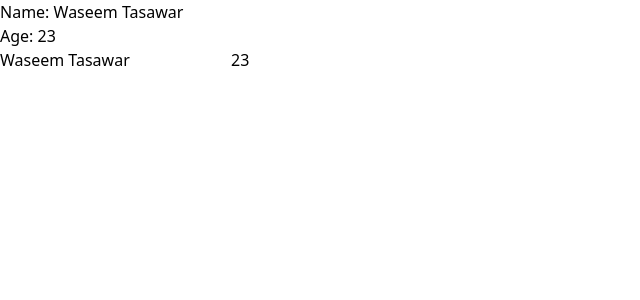
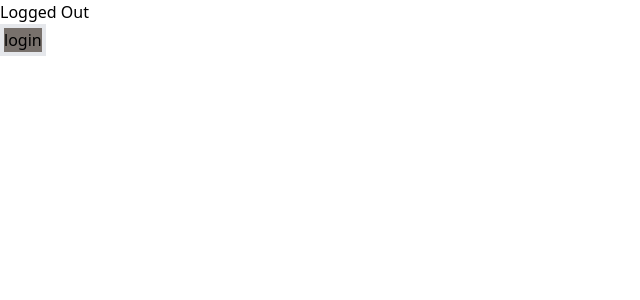
Before and after one commit to waseemtasawar/contextApiPractice, a React (Vite) app: page / in a window 1280 px wide. Shown: the top 300 px of the page, without its empty margins (0-640 px from the left). Built offline with nearby package versions, Linux system fonts and the light colour scheme.

Commit message:
Authentation process

```diff
--- a/src/App.jsx
+++ b/src/App.jsx
@@ -1,15 +1,31 @@
-import { useContext, useState } from "react";
+import { useState } from "react";
 import Child1 from "./component/Child1";
-import { MyContext } from "./store/MyContext";
+import { MyContext, AuthContext } from "./store/MyContext";
+import Auth from "./component/Auth";
 // import GrandChild1 from "./component/GrandChild1";
 
 function App() {
+  // for set Name and Age this is some other component
   const [name, setName] = useState("Waseem Tasawar");
   const [age, setAge] = useState(23);
+
+  // for Authentation  for some other component
+
+  const [isisAuthenticated, setIsisAuthenticated] = useState(false);
+  const login = () => setIsisAuthenticated(true);
+  const logout = () => setIsisAuthenticated(false);
   return (
-    <MyContext.Provider value={{ name, age, setName, setAge }}>
-      <Child1 />
-    </MyContext.Provider>
+    // for name and Age
+
+    // <MyContext.Provider value={{ name, age, setName, setAge }}>
+    //   <Child1 />
+    // </MyContext.Provider>
+
+    // for Auth
+
+    <AuthContext.Provider value={{ isisAuthenticated, login, logout }}>
+      <Auth />
+    </AuthContext.Provider>
   );
 }
 
--- /dev/null
+++ b/src/component/Auth.jsx
@@ -0,0 +1,20 @@
+import { useContext } from "react";
+
+import { AuthContext } from "../store/MyContext";
+
+const Auth = () => {
+  const { isisAuthenticated, login, logout } = useContext(AuthContext);
+  return (
+    <div>
+      <p>{isisAuthenticated ? "Logged In" : "Logged Out"}</p>
+      <button
+        className="border-4 bg-stone-500"
+        onClick={isisAuthenticated ? logout : login}
+      >
+        {isisAuthenticated ? "logout" : "login"}
+      </button>
+    </div>
+  );
+};
+
+export default Auth;
--- a/src/store/MyContext.jsx
+++ b/src/store/MyContext.jsx
@@ -6,3 +6,9 @@ export const MyContext = createContext({
   setName: () => {},
   setAge: () => {},
 });
+
+export const AuthContext = createContext({
+  isisAuthenticated: false,
+  login: () => {},
+  logout: () => {},
+});
```
